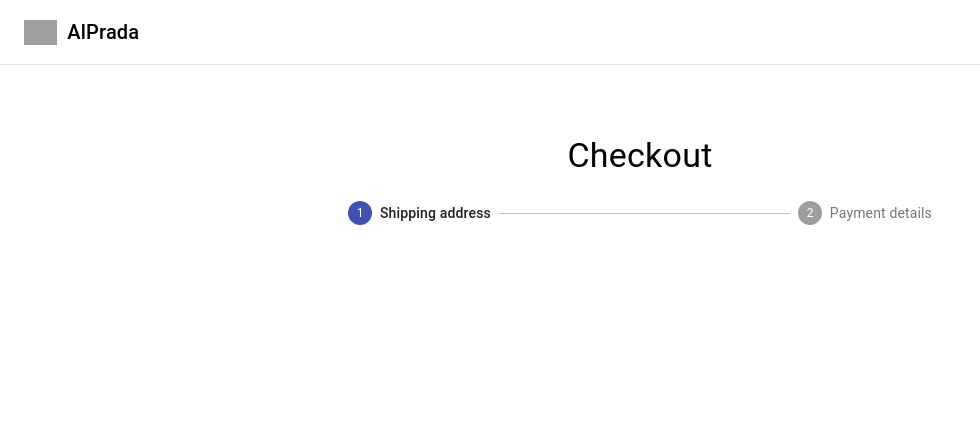
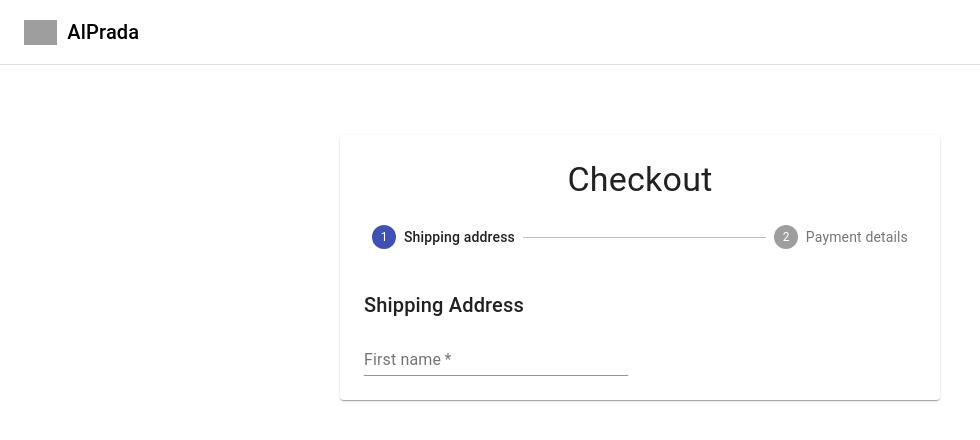
Before and after one commit to Alicerichardson28/AlPrada-Ecommerce-Project, a React (Create React App) app: page /checkout in a window 1280 px wide. Shown: the top 440 px of the page, without its empty margins (0-980 px from the left). Built offline with nearby package versions, Linux system fonts and the light colour scheme; no server answers; grey boxes are pictures that could not be loaded.

Commit message:
debugging error with controller

```diff
--- /dev/null
+++ b/src/components/CheckoutForm/AddressForm.jsx
@@ -0,0 +1,24 @@
+import React from 'react';
+import { InputLabel, Select, MenuItem, Button, Grid, Typography } from '@material-ui/core';
+import { useForm, FormProvider } from 'react-hook-form';
+
+import FormInput from './CustomTextField';
+
+const AddressForm = () => {
+    const methods = useForm();
+
+    return (
+        <>
+            <Typography variant="h6" gutterBottom>Shipping Address</Typography>
+            <FormProvider {...methods}>
+                <form onSubmit=''>
+                    <Grid container spacing={3}>
+                        <FormInput required name="firstName" label="First name"/>
+                    </Grid>
+                </form>
+            </FormProvider>
+        </>
+    )
+}
+
+export default AddressForm;
--- a/src/components/CheckoutForm/Checkout/Checkout.jsx
+++ b/src/components/CheckoutForm/Checkout/Checkout.jsx
@@ -2,16 +2,28 @@
 import { CssBaseline, Paper, Stepper, Step, StepLabel, Typography, CircularProgress, Divider, Button } from '@material-ui/core';
 
 import useStyles from './styles'
-
+import AddressForm from '../AddressForm';
+import PaymentForm from '../PaymentForm';
 const steps = ['Shipping address', 'Payment details']
 
 const Checkout = () => {
     const [activeStep, setActiveStep] = useState(0);
     const classes = useStyles();
+
+    const Confirmation = () => (
+        <div>
+            Confirmation
+        </div>
+    )
+
+    const Form = () => activeStep === 0
+        ? <AddressForm />
+        : <PaymentForm />
     return (
         <>
          <div className={classes.toolbar} />
          <main className={classes.layout}>
+             <Paper className={classes.paper}>
                 <Typography variant="h4" align="center">Checkout</Typography>
                 <Stepper activeStep={activeStep} className={classes.stepper}>
                     {steps.map((step)=> (
@@ -20,6 +32,8 @@
                         </Step>
                     ))}
                 </Stepper>
+                { activeStep === steps.length ? <Confirmation /> : <Form/>}
+             </Paper>
          </main>
         </>
     )
--- /dev/null
+++ b/src/components/CheckoutForm/CustomTextField.jsx
@@ -0,0 +1,26 @@
+import React from 'react';
+import { useFormContext, Controller } from 'react-hook-form';
+import { TextField, Grid } from '@material-ui/core';
+
+function FormInput({ name, label, required }) {
+  const { control } = useFormContext();
+  const isError = false;
+
+  return (
+    <Grid item xs={12} sm={6}>
+      <Controller
+        control={control}
+            name={name}
+            render = {({ field})=> (
+                <TextField
+                    fullWidth
+                    label={label}
+                    required
+                />
+            )}
+      />
+    </Grid>
+  );
+}
+
+export default FormInput;
--- /dev/null
+++ b/src/components/CheckoutForm/PaymentForm.jsx
@@ -0,0 +1,11 @@
+import React from 'react'
+
+const PaymentForm = () => {
+    return (
+        <div>
+            PaymentForm
+        </div>
+    )
+}
+
+export default PaymentForm
```
Lines whose indentation alone changed are shown as unchanged.
